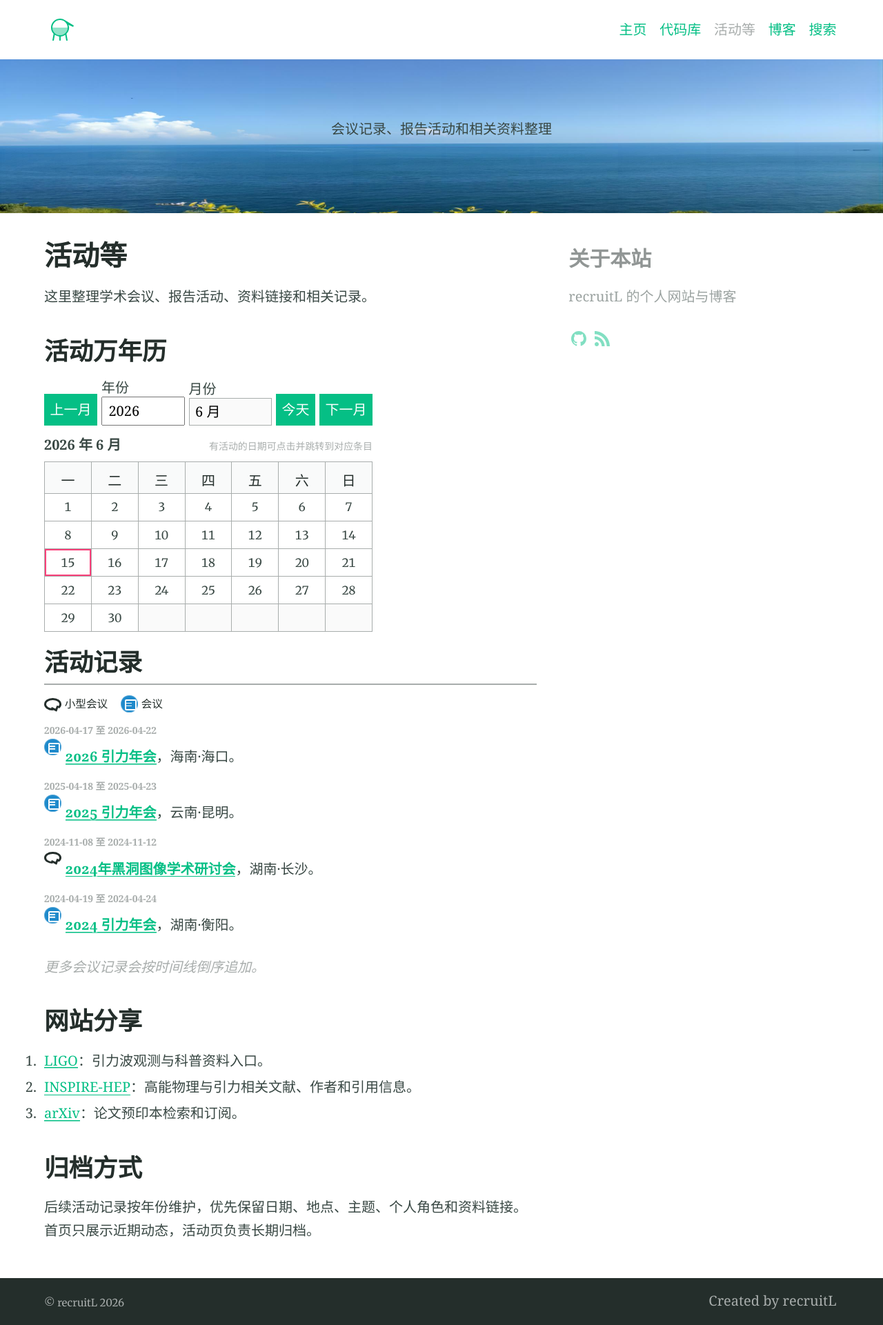
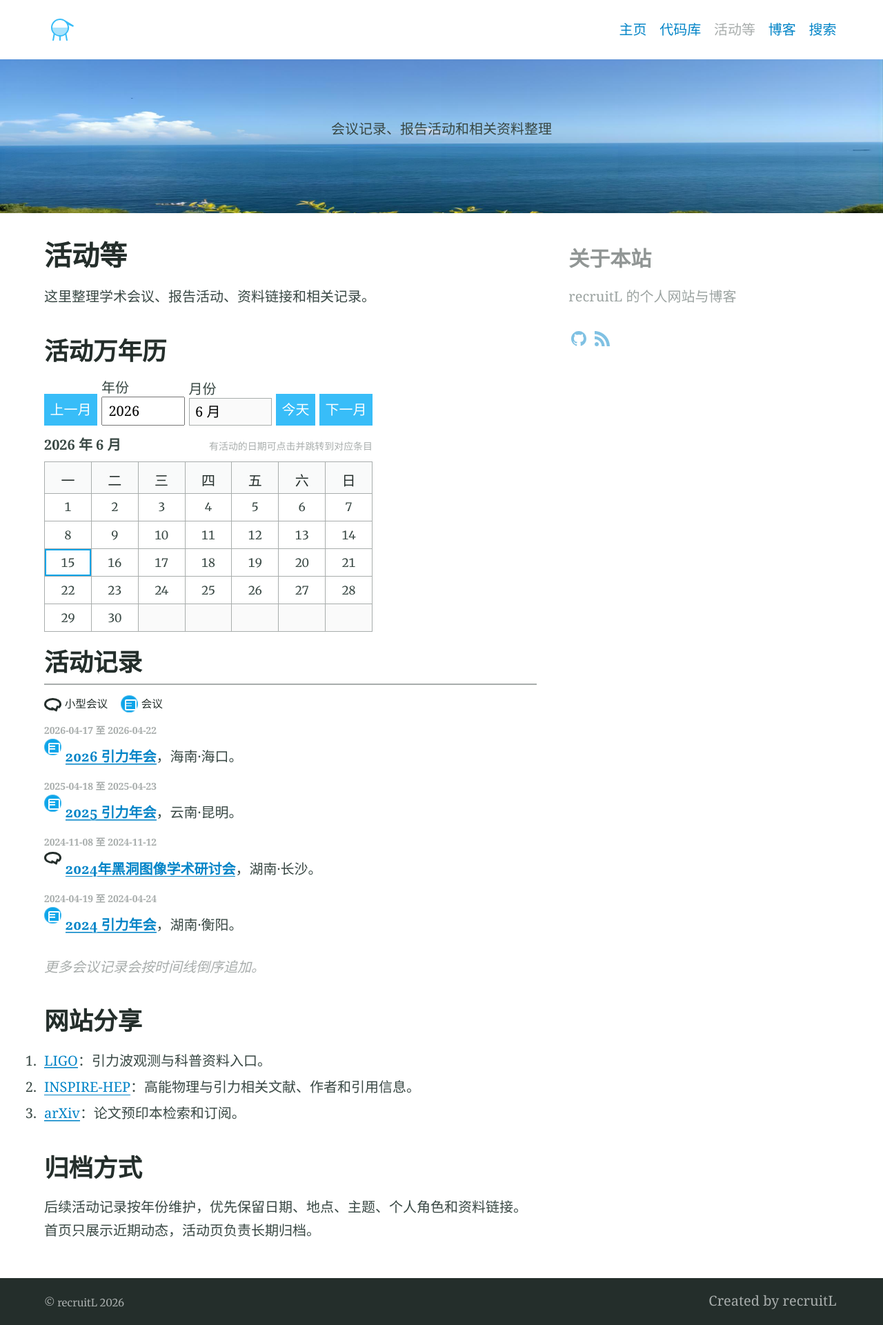
Before and after one commit to recruitL/recruitL.github.io, a Jekyll site: the page built from activities/index.md, in a window 1280 px wide. Shown: the whole page at 69% size. Built offline with Jekyll 4.4.1, drawn with Linux system fonts in a browser that asks for light colours.

Commit message:
Switch site theme to sky blue

```diff
--- a/_sass/_settings.scss
+++ b/_sass/_settings.scss
@@ -2,14 +2,14 @@
 $backgroundColour: #ffffff !default;
 $codeBackgroundColour: #fafafa !default;
 $featureBackgroundColour: #f9fafa !default;
-$accentColour: #05bf85 !default;
+$accentColour: #38bdf8 !default;
 
 // Text colours
 $headingColour: #242e2b !default;
 $bodyColour: #384743 !default;
-$linkColour: #05bf85 !default;
-$hoverColour: #008000 !default;
-$focusColour: #fa407a !default;
+$linkColour: #0284c7 !default;
+$hoverColour: #0369a1 !default;
+$focusColour: #0ea5e9 !default;
 $captionColour: #a8adac !default;
 $white: #ffffff !default;
 
--- a/_sass/_theme.scss
+++ b/_sass/_theme.scss
@@ -260,7 +260,7 @@ a .icon {
     border-color: #0366d6;
   }
   &--activity {
-    border-color: #6f42c1;
+    border-color: #0ea5e9;
   }
   &--note {
     border-color: #d73a49;
@@ -312,7 +312,7 @@ a .icon {
     color: #0366d6;
   }
   &--activity {
-    color: #6f42c1;
+    color: #0ea5e9;
   }
   &--note {
     color: #d73a49;
@@ -394,7 +394,7 @@ a .icon {
     font-size: .82rem;
   }
   a {
-    background: #6f42c1;
+    background: #0ea5e9;
     color: $white;
     display: block;
     line-height: 1.85rem;
@@ -409,7 +409,7 @@ a .icon {
     box-shadow: inset 0 0 0 2px $focusColour;
   }
   &__has-event {
-    background: #f6f0ff;
+    background: #e0f2fe;
   }
   &__blank {
     background: $codeBackgroundColour;
@@ -469,7 +469,7 @@ a .icon {
 
 .activity-icon--event,
 .activity-news__item[data-activity-kind="event"] .activity-news__body > .activity-icon {
-  background: #1f8acb;
+  background: #0ea5e9;
   border-radius: 50%;
   box-shadow: inset 0 0 0 1px rgba(255, 255, 255, .25);
   height: 1.45rem;
```
Also changed, not shown: assets/logos/logo.svg, assets/manifest.json.
